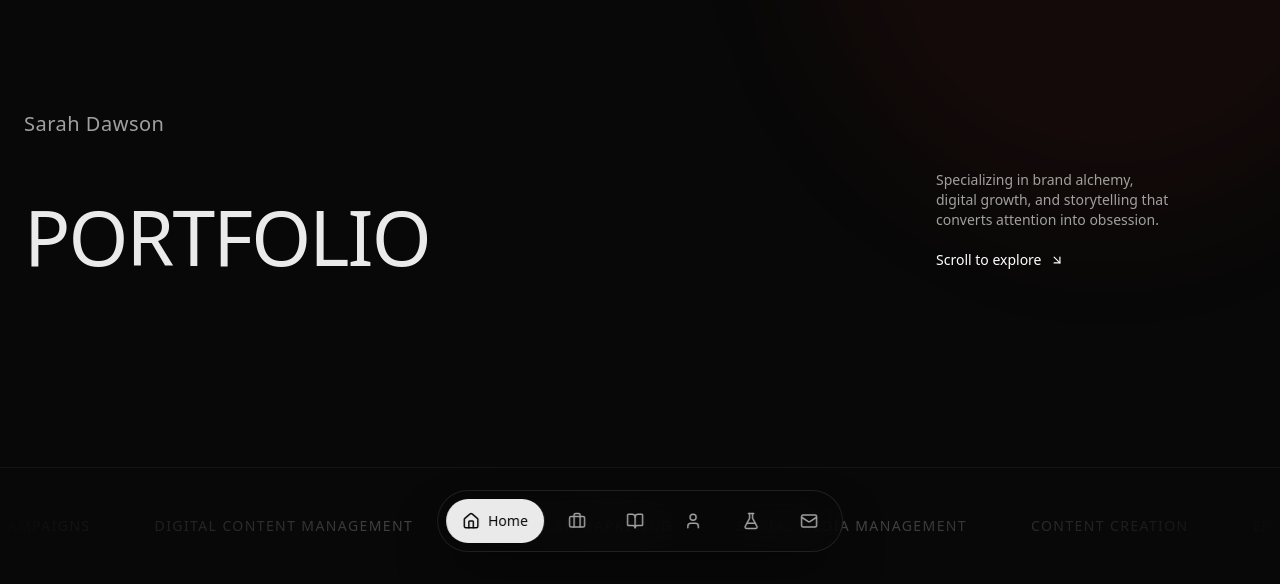
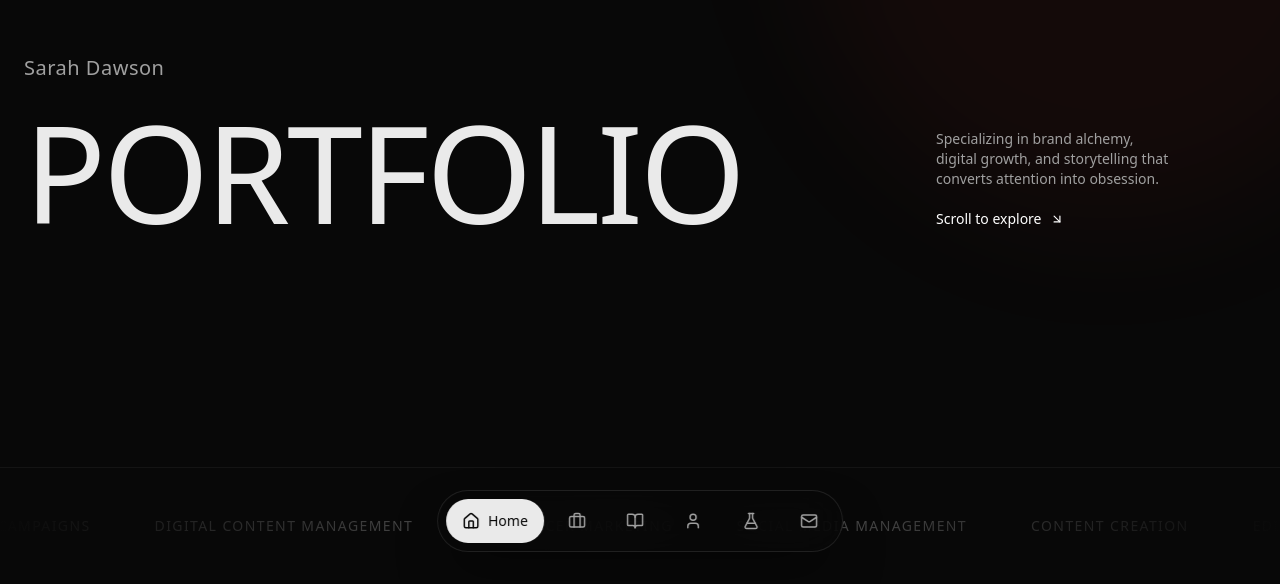
Before and after one commit to sarahsarahsarahX3/Personal-website-, a Next.js app: page / in a window 1280 px wide. Shown: the part 216-800 px from the top of the page. Built offline with nearby package versions, Linux system fonts and the light colour scheme; a web font is replaced by a local one.

Commit message:
hero title update

```diff
--- a/app/components/home/Hero.tsx
+++ b/app/components/home/Hero.tsx
@@ -12,7 +12,7 @@ export function Hero() {
     const opacity = useTransform(scrollY, [0, 300], [1, 0]);
 
     return (
-        <section className="relative min-h-screen flex flex-col justify-between pt-32 pb-8 overflow-hidden">
+        <section className="relative min-h-screen flex flex-col justify-between pt-8 pb-8 overflow-hidden">
             {/* Background Gradient Spot */}
             <div className="absolute top-[-20%] right-[-10%] w-[600px] h-[600px] bg-accent/5 rounded-full blur-3xl pointer-events-none" />
 
@@ -32,7 +32,7 @@ export function Hero() {
 
                     <div className="lg:grid lg:grid-cols-[1fr_20rem] lg:items-end lg:gap-12">
                         <h1
-                            className="text-[12vw] md:text-[10vw] lg:text-[6vw] leading-[0.85] font-display font-medium tracking-tight cursor-default mix-blend-exclusion"
+                            className="text-[clamp(3.5rem,12vw,8.5rem)] leading-[0.85] font-display font-medium tracking-tight cursor-default mix-blend-exclusion"
                             onMouseEnter={() => setIsHovered(true)}
                             onMouseLeave={() => setIsHovered(false)}
                         >
```
